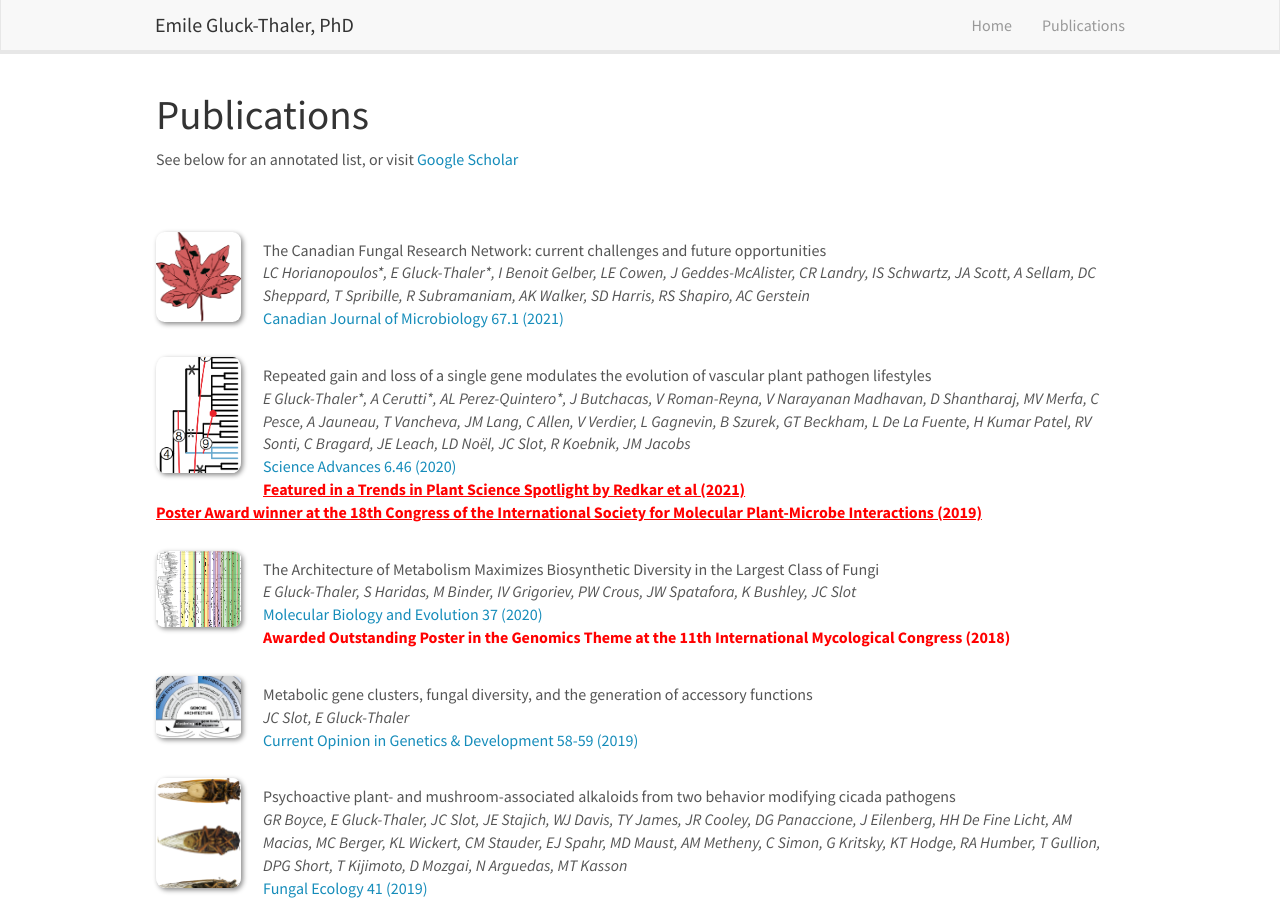
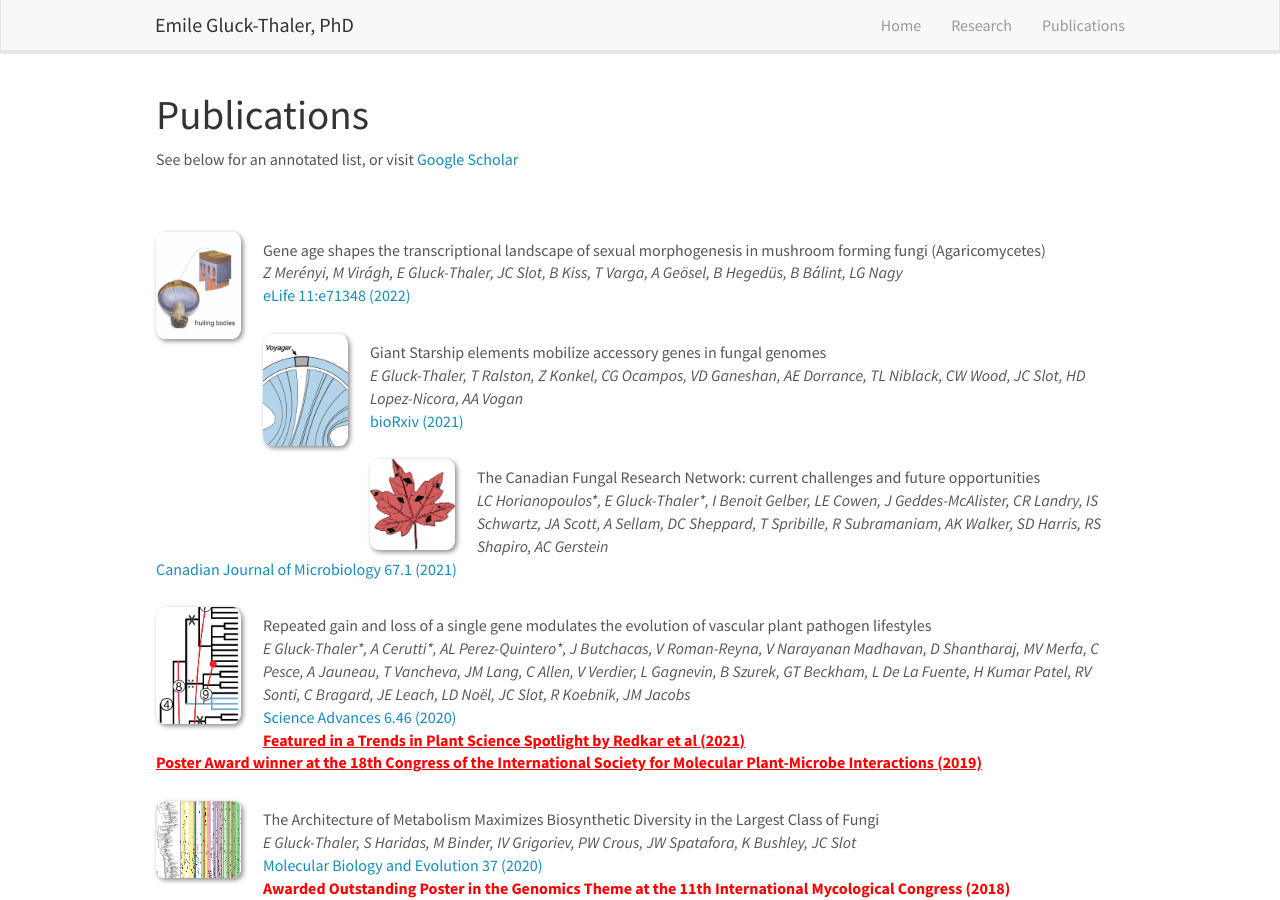
Before and after one commit to guidopuccetti/guidopuccetti.github.io, a Jekyll site: the page built from _pages/publications.md, in a window 1280 px wide and 900 px high. Built offline with Jekyll 4.4.1, drawn with Linux system fonts in a browser that asks for light colours; nearby versions of some CDN libraries; some of the changed text lies outside the part shown.

Commit message:
pub update

```diff
--- a/_data/publist.yml
+++ b/_data/publist.yml
@@ -1,3 +1,23 @@
+- title: "Gene age shapes the transcriptional landscape of sexual morphogenesis in mushroom forming fungi (Agaricomycetes)"
+  image: mushroom_fruitbody.png
+  description:
+  authors: Z Merényi, M Virágh, E Gluck-Thaler, JC Slot, B Kiss, T Varga, A Geösel, B Hegedüs, B Bálint, LG Nagy
+  link:
+    url: https://elifesciences.org/articles/71348
+    display:  eLife 11:e71348 (2022)
+  highlight:
+  news1:
+
+- title: "Giant Starship elements mobilize accessory genes in fungal genomes"
+  image: voyager.png
+  description:
+  authors: E Gluck-Thaler, T Ralston, Z Konkel, CG Ocampos, VD Ganeshan, AE Dorrance, TL Niblack, CW Wood, JC Slot, HD Lopez-Nicora, AA Vogan
+  link:
+    url: https://www.biorxiv.org/content/10.1101/2021.12.13.472469v2
+    display:  bioRxiv (2021)
+  highlight:
+  news1:
+
 - title: "The Canadian Fungal Research Network: current challenges and future opportunities"
   image: canfunnet_logo.png
   description:
--- a/_includes/footer.html
+++ b/_includes/footer.html
@@ -14,7 +14,7 @@
 
 		</div>
 		<div class="col-sm-5">
-		  Funding, past and present:<br />
+		  Current and former funding sources:<br />
 		  - The EU's <a href="https://ec.europa.eu/research/mariecurieactions/actions/individual-fellowships_en">Marie Skłodowska-Curie Fellowship </a> <br />
 		  - OSU's <a href="https://gradsch.osu.edu/pursuing-your-degree/graduate-fellows/presidential-fellowship">Presidential Fellowship</a> <br />
 		  - FRQNT's <a href="http://www.frqnt.gouv.qc.ca/en/bourses-et-subventions/consulter-les-programmes-remplir-une-demande/bourse/programs-of-scholarships-of-2supndsup-and-3suprdsup-cycles-pmx5tfyt1592833344678">Doctoral Scholarship</a> <br />
--- a/_includes/header.html
+++ b/_includes/header.html
@@ -13,6 +13,7 @@
 	<div class="collapse navbar-collapse" id="navbar-collapse-1">
 	  <ul class="nav navbar-nav navbar-right">
 		<li><a href="{{ site.url }}{{ site.baseurl }}/">Home</a></li>
+		<li><a href="{{ site.url }}{{ site.baseurl }}/research">Research</a></li>
 		<li><a href="{{ site.url }}{{ site.baseurl }}/publications">Publications</a></li>
 	  </ul>
 	</div>
--- a/_layouts/homelay.html
+++ b/_layouts/homelay.html
@@ -3,7 +3,6 @@ layout: default
 ---
 
   <div id="homeid" class="col-sm-12">
-        <h1>About me</h1>
 
 	{{ content }}
   </div>
```
Also changed, not shown: images/publications/mushroom_fruitbody.png (added), images/publications/voyager.png (added), 2 other files.
